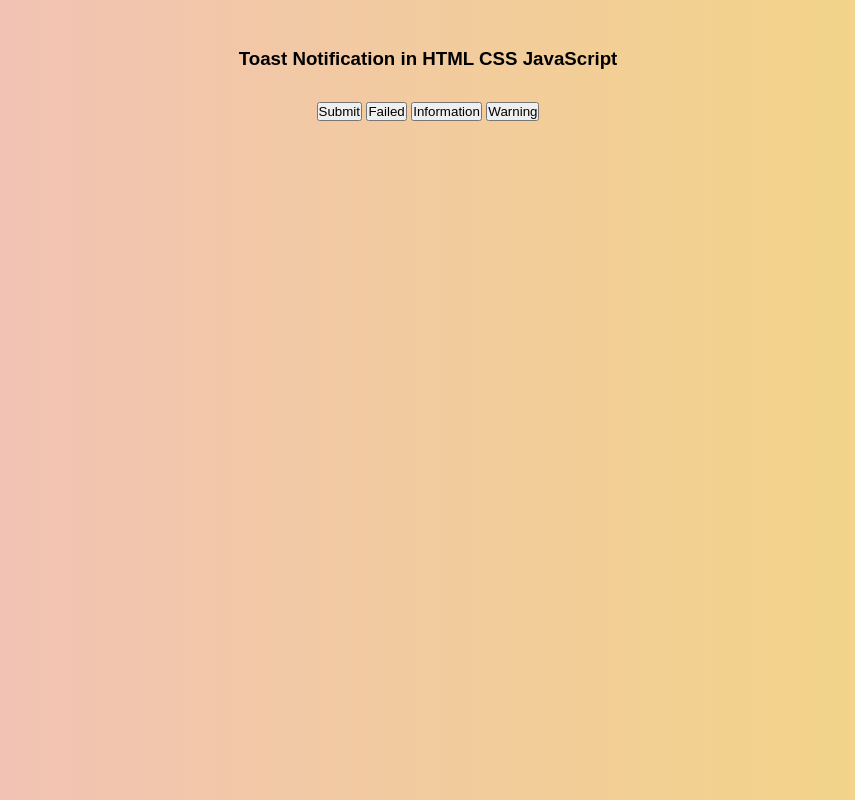
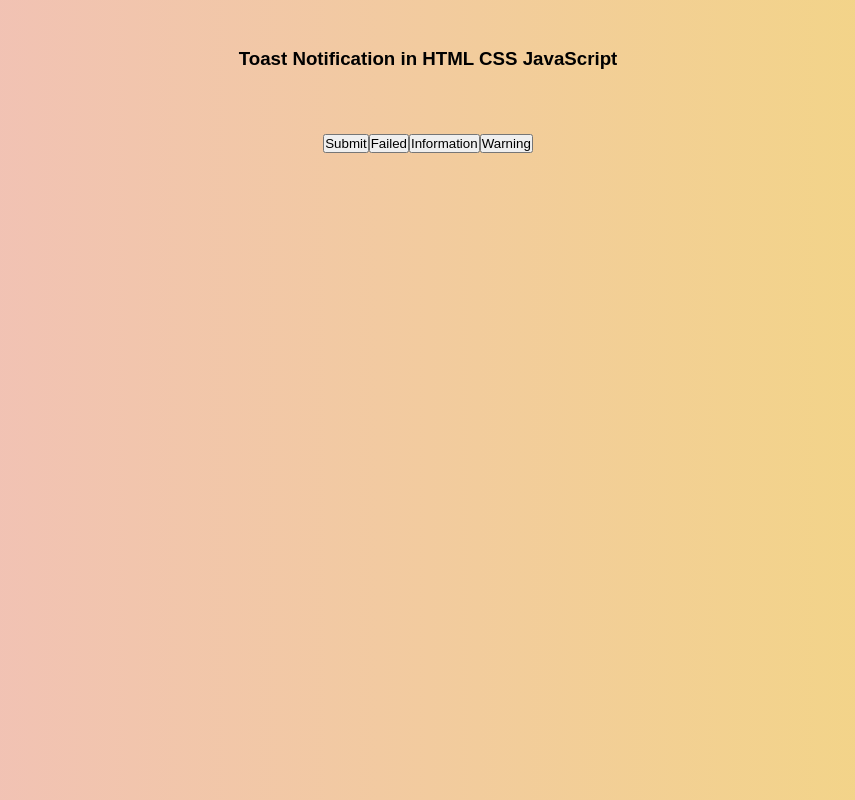
Before and after one commit to FrankGrillo1991/Toast-Notifications, a plain HTML site: page index.html in a window 1280 px wide. Shown: the whole page, without its empty margins (212-1067 px from the left). Drawn offline with nearby package versions, Linux system fonts and the light colour scheme.

Commit message:
Update style.css

```diff
--- a/style.css
+++ b/style.css
@@ -29,3 +29,11 @@ h3 {
     gap: 15px;
     margin: 2em auto;
 }
+
+.toast-row {
+    display: flex;
+    justify-content: center;
+    margin: 1em 0;
+    padding: 1rem;
+    flex-wrap: wrap;
+}
```
